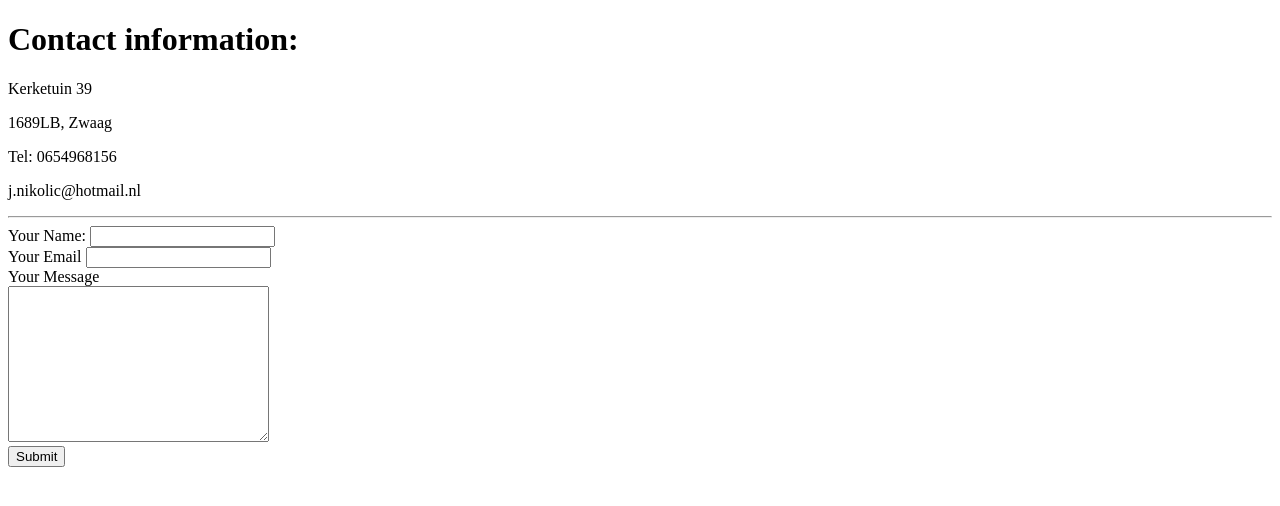
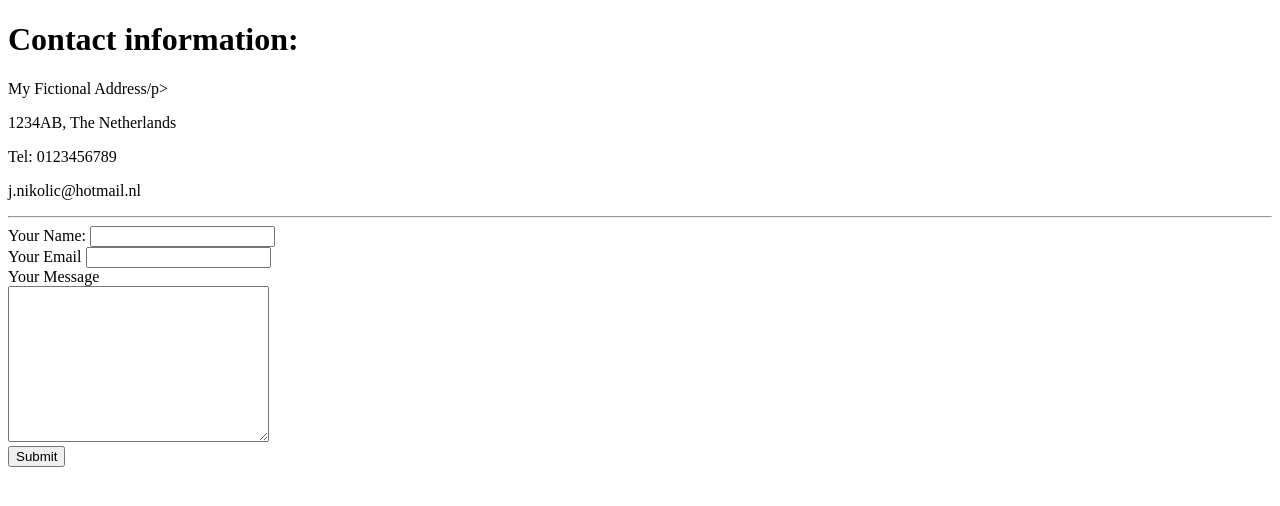
Before and after one commit to Jovi83/cv, a plain HTML site: page contact.html in a window 1280 px wide. Drawn offline with Linux system fonts and the light colour scheme.

Commit message:
Update contact.html

```diff
--- a/contact.html
+++ b/contact.html
@@ -9,9 +9,9 @@
 <body>
   <h1>Contact information:</h1>
 
-  <p>Kerketuin 39</p>
-  <p>1689LB, Zwaag</p>
-  <p>Tel: 0654968156</p>
+  <p>My Fictional Address/p>
+  <p>1234AB, The Netherlands </p>
+  <p>Tel: 0123456789</p>
   <p>j.nikolic@hotmail.nl</p>
 <hr>
   <form action="mailto:j.nikolic@hotmail.nl" method="post" enctype="text/plain">
```
